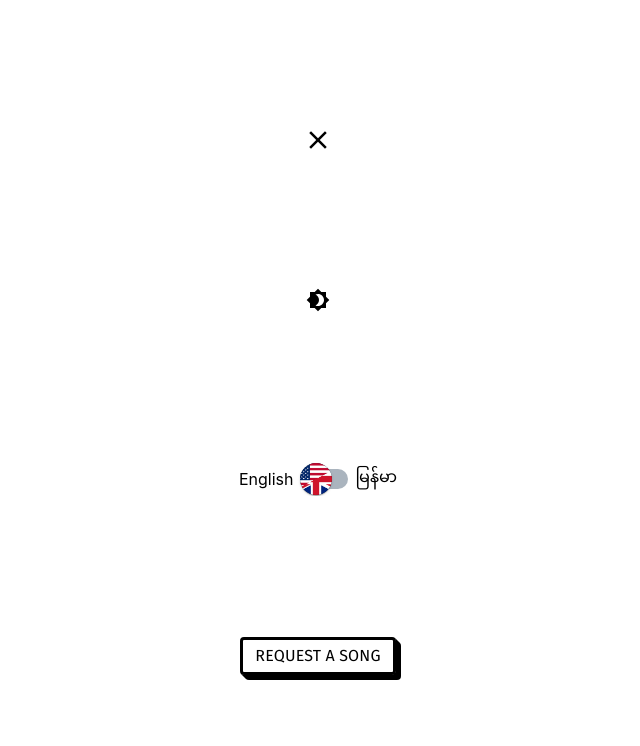
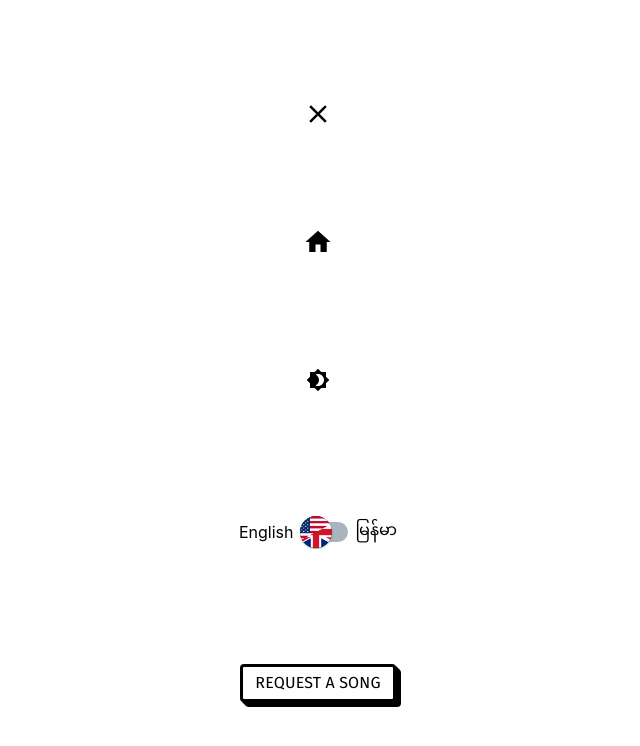
Before and after one commit to ynwin1/RomanizedMM, a React (Create React App) app in the folder client/: page / in a window 1280 px wide. Both pictures are taken after a click on the icon 1238 px from the left and 38 px from the top of the page. Shown: the top 746 px of the page, without its empty margins (322-962 px from the left). Built offline with nearby package versions, Linux system fonts and the light colour scheme; no server answers.

Commit message:
add home button in menu

```diff
--- a/client/src/components/NavBar/Menu/Menu.js
+++ b/client/src/components/NavBar/Menu/Menu.js
@@ -1,6 +1,7 @@
 import React, {useContext, useEffect, useState} from "react";
 import MenuIcon from '@mui/icons-material/Menu';
 import CloseIcon from '@mui/icons-material/Close';
+import HomeIcon from '@mui/icons-material/Home';
 import {IconButton} from '@mui/material';
 import Brightness4Icon from '@mui/icons-material/Brightness4';
 import Brightness7Icon from '@mui/icons-material/Brightness7';
@@ -42,15 +43,28 @@ function MenuOverlay(props) {
     const { language } = useContext(LanguageContext);
     const requestLang = language === 'en' ? 'Request a song' : 'သီချင်းတောင်းမယ်';
     const overlayColor = theme.palette.mode === "dark" ? "black" : "white";
+
+    const buttonSize = 30;
+    const textColor = selectTextColor(theme.palette.mode);
     return (
         <div className="menu-overlay" style={{background: overlayColor}}>
-            <CloseIcon onClick={() => props.close(false)} sx={{fontSize: 30}}/>
+            <CloseIcon onClick={() => props.close(false)} sx={{fontSize: buttonSize}}/>
+            <Link to="/">
+                <HomeIcon
+                    onClick={() => props.close(false)}
+                    sx={{fontSize: buttonSize, color: textColor}}
+                />
+            </Link>
             <IconButton onClick={colorMode.toggleColorMode} color="inherit">
                 {theme.palette.mode === 'dark' ? <Brightness7Icon/> : <Brightness4Icon/>}
             </IconButton>
             <LanguageToggler />
             <Link to="/song-request" style={{ color: 'inherit', textDecoration: 'inherit' }}>
-                <CustomNavButton><NavBarTypography>{requestLang}</NavBarTypography></CustomNavButton>
+                <CustomNavButton onClick={() => props.close(false)}>
+                    <NavBarTypography>
+                        {requestLang}
+                    </NavBarTypography>
+                </CustomNavButton>
             </Link>
         </div>
     )
```
